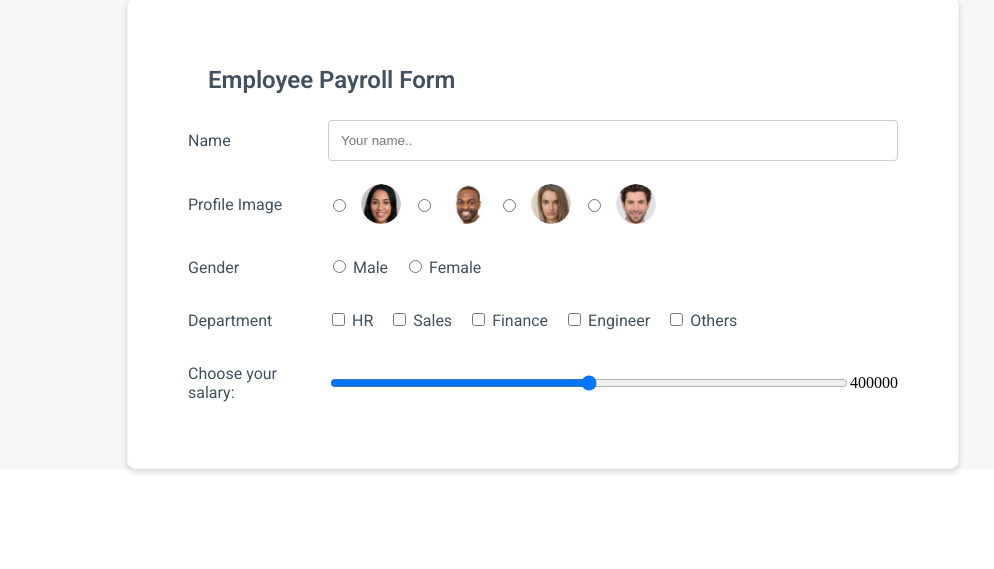
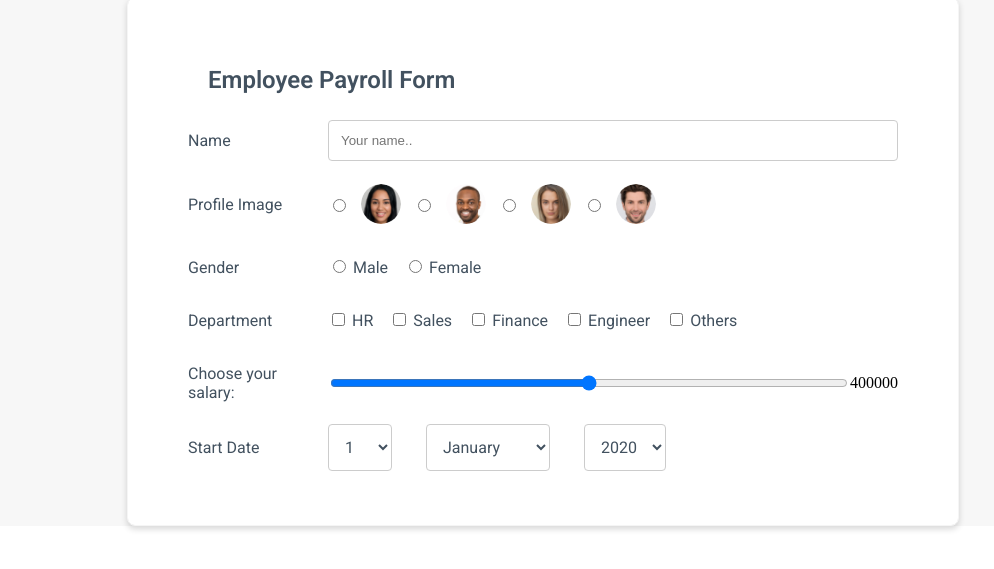
Before and after one commit to namanajmera/Employee-Payroll-App-Website, a plain HTML site: page pages/employee_payroll_form.html in a window 1280 px wide. Shown: the part 83-652 px from the top of the page, without its empty margins (97-1091 px from the left). Drawn offline with Linux system fonts and the light colour scheme.

Commit message:
Added: Start date using of select tag

```diff
--- a/css/style_form.css
+++ b/css/style_form.css
@@ -129,3 +129,15 @@ label {
   border-radius: 1px;
   opacity: 1;
 }
+
+select{
+  margin-right: 30px;
+  padding: 12px;
+  border: 1px solid #ccc;
+  border-radius: 4px;
+  resize: vertical;
+  font: normal normal normal 16px Roboto;
+  letter-spacing: 0px;
+  color: #42515f;
+  background-color: transparent;
+}
--- a/pages/employee_payroll_form.html
+++ b/pages/employee_payroll_form.html
@@ -84,6 +84,68 @@
         <output class="salary-output" for="salary">400000</output>
       </div>
 
+      <div class="row-content">
+        <label for="startDate" class="label text">Start Date</label>
+        <div>
+          <select name="Day" id="day">
+            <option value="1">1</option>
+            <option value="2">2</option>
+            <option value="3">3</option>
+            <option value="4">4</option>
+            <option value="5">5</option>
+            <option value="6">6</option>
+            <option value="7">7</option>
+            <option value="8">8</option>
+            <option value="9">9</option>
+            <option value="10">10</option>
+            <option value="11">11</option>
+            <option value="12">12</option>
+            <option value="13">13</option>
+            <option value="14">14</option>
+            <option value="15">15</option>
+            <option value="16">16</option>
+            <option value="17">17</option>
+            <option value="18">18</option>
+            <option value="19">19</option>
+            <option value="20">20</option>
+            <option value="21">21</option>
+            <option value="22">22</option>
+            <option value="23">23</option>
+            <option value="24">24</option>
+            <option value="25">25</option>
+            <option value="26">26</option>
+            <option value="27">27</option>
+            <option value="28">28</option>
+            <option value="29">29</option>
+            <option value="30">30</option>
+            <option value="31">31</option>
+          </select>
+
+          <select id="month" name="Month">
+            <option value="Jan">January</option>
+            <option value="Feb">February</option>
+            <option value="Mar">March</option>
+            <option value="Apr">April</option>
+            <option value="May">May</option>
+            <option value="June">June</option>
+            <option value="July">July</option>
+            <option value="Aug">August</option>
+            <option value="Sep">September</option>
+            <option value="Oct">October</option>
+            <option value="Nov">November</option>
+            <option value="Dec">December</option>
+          </select>
+
+          <select id="year" name="Year">
+            <option value="2020">2020</option>
+            <option value="2019">2019</option>
+            <option value="2018">2018</option>
+            <option value="2017">2017</option>
+            <option value="2016">2016</option>
+          </select>
+        </div>
+      </div>
+
     </form>
   </div>
 
```
